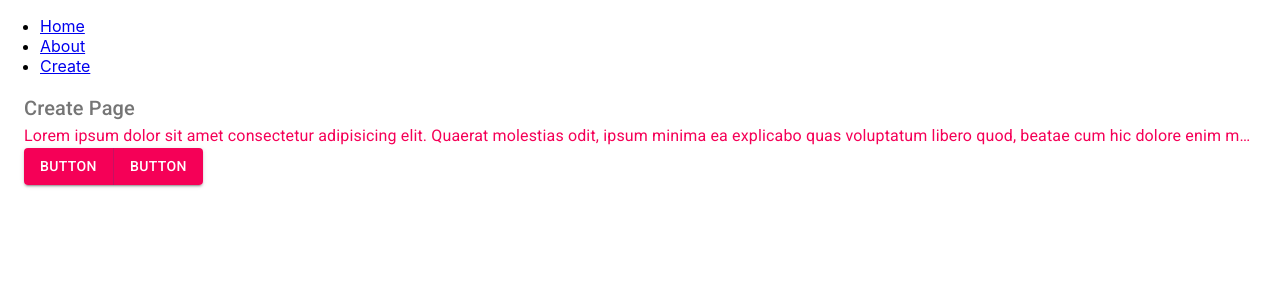
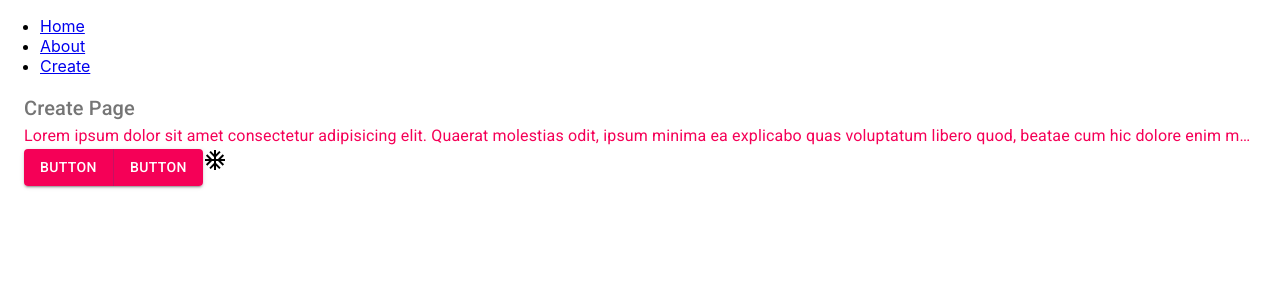
Before and after one commit to BIKASH-DASH/Material, a React (Create React App) app in the folder my-app/: page /create in a window 1280 px wide. Shown: the top 300 px of the page. Built offline with nearby package versions, Linux system fonts and the light colour scheme; the HTML template or start-up script is replaced by a standard one.

Commit message:
install matrial ui icons

```diff
--- a/my-app/package.json
+++ b/my-app/package.json
@@ -4,6 +4,7 @@
   "private": true,
   "dependencies": {
     "@material-ui/core": "^4.12.1",
+    "@material-ui/icons": "^4.11.2",
     "@testing-library/jest-dom": "^5.11.4",
     "@testing-library/react": "^11.1.0",
     "@testing-library/user-event": "^12.1.10",
--- a/my-app/src/pages/Create.js
+++ b/my-app/src/pages/Create.js
@@ -1,5 +1,6 @@
 import React from 'react'
 import {Typography,Button,ButtonGroup,Container} from '@material-ui/core'
+import AcUnitOutlinedIcon from '@material-ui/icons/AcUnitOutlined';
 export default function Create() {
     return (
         <Container>
@@ -15,6 +16,7 @@ export default function Create() {
                 <Button type="submit"  >Button</Button>
                 <Button type="submit"   >Button</Button>
             </ButtonGroup>
+            <AcUnitOutlinedIcon></AcUnitOutlinedIcon>
         </Container>
     )
 }
```
Also changed, not shown: 1 other file (tests, documents, lock files or other folders).
